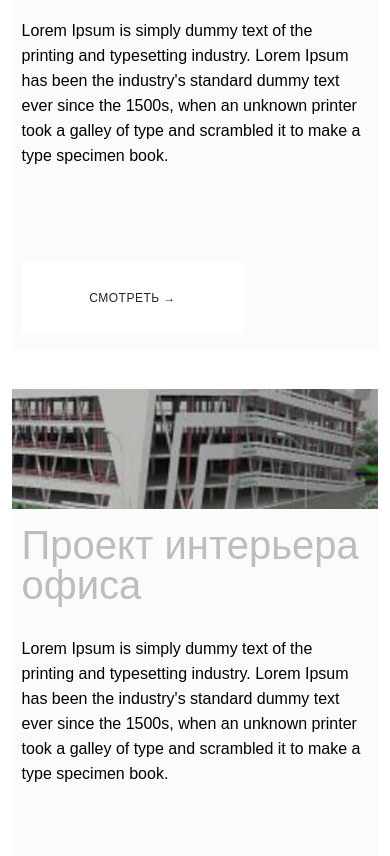
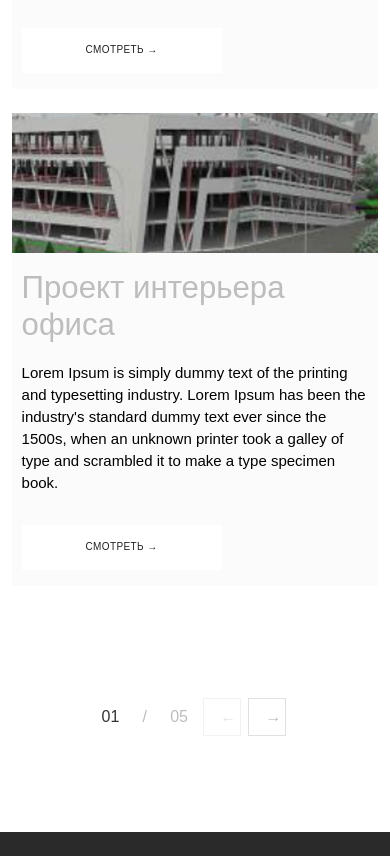
Before and after one commit to poonamrawat8585/digital, a plain HTML site: page projects/projects.html in a window 390 px wide. Shown: the part 1108-1964 px from the top of the page. Drawn offline with nearby package versions, Linux system fonts and the light colour scheme.

Commit message:
Update projects.css

```diff
--- a/projects/projects.css
+++ b/projects/projects.css
@@ -1,11 +1,10 @@
-/* Main Title */
+/* Main Title - Base Desktop/Large */
 .projects-title {
     font-size: 64px;
     font-weight: 300;
     line-height: 64px;
-    letter-spacing: 0%;
+    letter-spacing: 0.03em;
     color: #bdbdbd;
-    letter-spacing: 0.03em;
     margin-bottom: 0.1em;
     margin-top: 2rem;
     padding: 100px 0 0 0;
@@ -47,7 +46,7 @@
     opacity: 1;
 }
 
-/* Project Card - same styling */
+/* Project Card - Base Desktop/Large */
 .project-row {
     margin-bottom: 2.5rem;
     display: flex;
@@ -58,7 +57,6 @@
 .project-img-col {
     flex: 0 0 56%;
     max-width: 56%;
-    min-width: 270px;
     display: flex;
     align-items: stretch;
 }
@@ -74,7 +72,6 @@
 .project-desc-col {
     flex: 1 1 44%;
     max-width: 44%;
-    min-width: 220px;
     background: #fbfbfb;
     border-radius: 0;
     padding: 2.2rem 2rem 2rem 2.2rem;
@@ -112,9 +109,8 @@
     text-transform: uppercase;
     font-size: 12px;
     line-height: 12px;
-    letter-spacing: 20%;
+    letter-spacing: 0.04em;
     padding: 0.9rem 2.2rem;
-    letter-spacing: 0.04em;
     transition: background 0.2s, color 0.2s;
     font-weight: 400;
     box-shadow: none;
@@ -127,7 +123,7 @@
     border-color: #222;
 }
 
-/* Custom Pagination - now functional */
+/* Custom Pagination - Base Desktop/Large */
 .pagination-custom {
     display: flex;
     align-items: center;
@@ -174,19 +170,51 @@
     cursor: not-allowed;
 }
 
+/* === Responsive Styles === */
 
 
-/* Responsive */
+/* Tablet & Large Mobile (Max 991.98px) */
 @media (max-width: 991.98px) {
+
+    /* Change layout from side-by-side to stacked */
     .project-row {
         flex-direction: column;
+        margin-bottom: 1.5rem;
     }
 
     .project-img-col,
     .project-desc-col {
         max-width: 100%;
+        flex-basis: 100%;
+        min-width: unset;
     }
 
+    .project-img {
+        height: 250px;
+    }
+
+    .project-desc-col {
+        padding: 1.8rem 1.2rem;
+    }
+
+    /* Adjust main title for tablets */
+    .projects-title {
+        font-size: 7vw;
+        padding: 60px 20px 0 20px;
+    }
+
+    .project-title-light {
+        margin-left: 0;
+        text-align: center;
+    }
+
+    .project-desc-col h3 {
+        font-size: 5vw;
+    }
+}
+
+/* Medium Mobile (Max 767.98px) */
+@media (max-width: 767.98px) {
     .project-img {
         height: 180px;
     }
@@ -194,14 +222,88 @@
     .project-desc-col {
         padding: 1.5rem 1rem;
     }
+
+    .project-desc-col h3 {
+        font-size: 30px;
+    }
+
+    /* Pagination Adjustments */
+    .pagination-custom {
+        justify-content: center;
+    }
 }
 
-@media (max-width: 767.98px) {
+
+/* === Small Mobile Specific (Max 480px, including 320px) === */
+@media (max-width: 480px) {
+
+    /* Main Title Scaling */
+    .projects-title {
+        font-size: 11vw;
+        line-height: 1.1;
+        padding: 40px 5px 0 5px;
+        text-align: center;
+    }
+
+    .project-title-light {
+        margin-left: 0;
+        text-align: center;
+        display: block;
+    }
+
+    .projects-title strong {
+        text-align: center;
+    }
+
+    /* Project Card Scaling */
     .project-img {
-        height: 120px;
+        height: 140px;
     }
 
     .project-desc-col {
         padding: 1rem 0.6rem;
     }
+
+    .project-desc-col h3 {
+        font-size: 8vw;
+        margin-bottom: 0.5rem;
+        line-height: 1.2;
+    }
+
+    .project-desc-col p {
+        font-size: 15px;
+        line-height: 22px;
+        margin-top: 10px;
+        margin-bottom: 1rem;
+    }
+
+    /* Button Scaling and Adjustments */
+    .project-btn {
+        width: 100%;
+        max-width: 200px;
+        height: 45px;
+        padding: 0.6rem 1rem;
+        margin-top: 15px;
+        font-size: 10px;
+    }
+
+    /* Pagination Adjustments */
+    .pagination-custom {
+        gap: 0.2rem;
+        margin-top: 1rem;
+        margin-bottom: 1rem;
+    }
+
+    .pagination-custom .btn {
+        width: 38px;
+        height: 38px;
+        font-size: 16px;
+        margin-left: 2px;
+        margin-right: 2px;
+    }
+
+    .pagination-custom span,
+    .pagination-custom .active-page {
+        font-size: 16px;
+    }
 }
```
